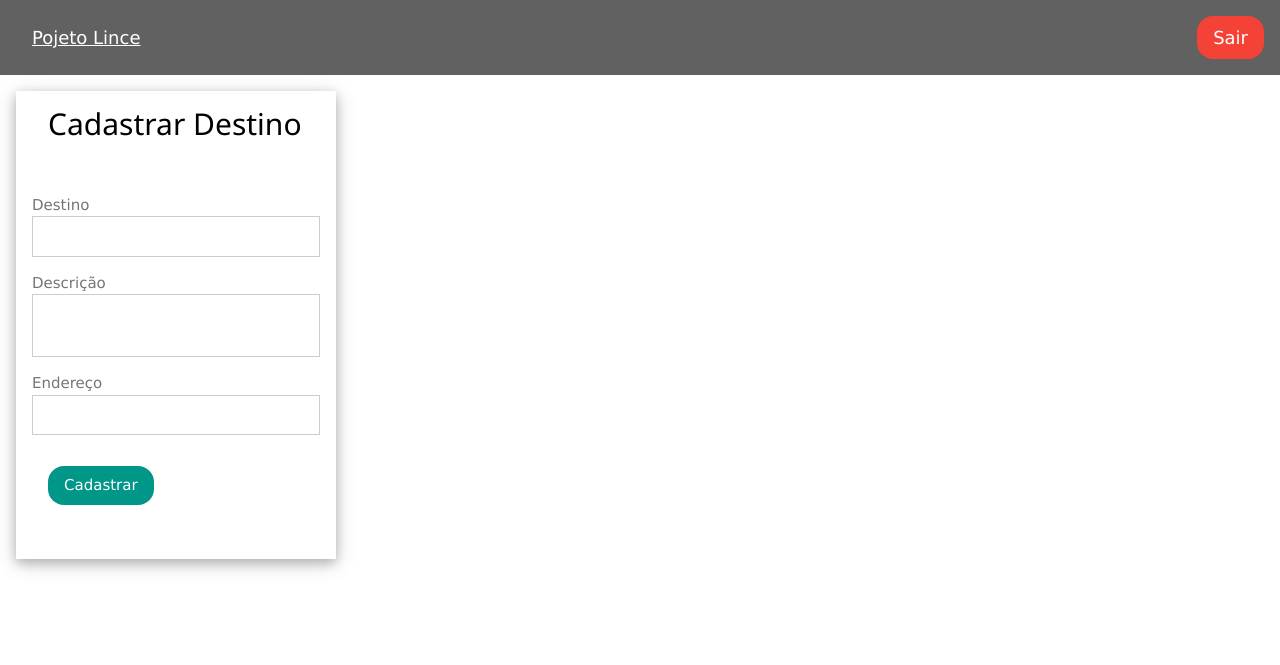
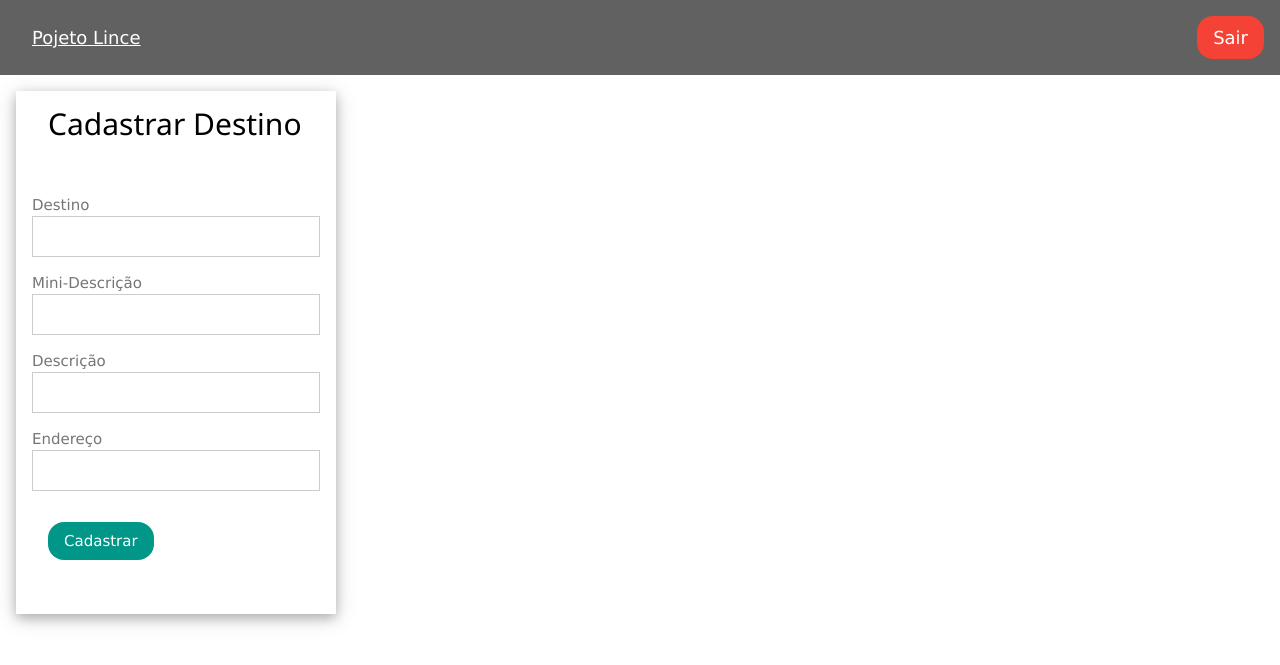
Before and after one commit to GuiInfo/destino_lince, a CodeIgniter app: page /ProjetoLince/index.php/controller_destinos/forminserir in a window 1280 px wide. Shown: the top 665 px of the page. Run offline with CodeIgniter, Linux system fonts and the light colour scheme.

Commit message:
acertos css e buttons

```diff
--- a/application/controllers/Controller_destinos.php
+++ b/application/controllers/Controller_destinos.php
@@ -23,6 +23,7 @@ class Controller_destinos extends CI_Controller {
     public function adddestino(){
 
             $dados['nome'] = $this->input->post('nome');
+            $dados['minidescricao'] = $this->input->post('minidescricao');
             $dados['descricao'] = $this->input->post('descricao');
             $dados['endereco'] = $this->input->post('endereco');
 
@@ -57,6 +58,7 @@ class Controller_destinos extends CI_Controller {
 
             $dados = new stdClass();
             $dados->nome = $this->input->post('nome');
+            $dados->minidescricao = $this->input->post('minidescricao');
             $dados->descricao = $this->input->post('descricao');
             $dados->endereco = $this->input->post('endereco');
 
--- a/application/views/Views_adddestino.php
+++ b/application/views/Views_adddestino.php
@@ -21,8 +21,12 @@
                     <input class="w3-input w3-border" type="text" name="nome" value="" required="">
                 </p>
                 <p>
+                    <label class="w3-text-grey">Mini-Descrição</label>
+                     <input class="w3-input w3-border" style="resize:none" type="text" name="minidescricao" value="">
+                </p>
+                <p>
                     <label class="w3-text-grey">Descrição</label>
-                     <textarea class="w3-input w3-border" style="resize:none" type="text" name="descricao" value=""></textarea>
+                     <input class="w3-input w3-border" style="resize:none" type="text" name="descricao" value="">
                 </p>
                 <p>
                     <label class="w3-text-grey">Endereço</label>
--- a/application/views/Views_adm.php
+++ b/application/views/Views_adm.php
@@ -19,13 +19,12 @@
         <?php foreach ($destinos as $destino) : ?>
             <br>
             <div class="w3-container">
-                <div class="w3-card-4" style="width:15%;">
-                    <header class="w3-container">
+                <div class="w3-card-4 w3-col-s4" style="width:15%;">
+                    <header class="w3-container w3-center">
                         <h4><?= $destino->nome ?></h4>
                         <a href="<?= base_url("index.php/Controller_destinos/formeditar/{$destino->id}") ?>" title="Editar Cadastro" class="w3-bar-item w3-margin w3-button w3-blue w3-round-xlarge">Editar</a>
                         <a href="<?= base_url("index.php/Controller_destinos/apagarDestino/{$destino->id}") ?>" title="Exlcuir" class="w3-bar-item w3-margin w3-button w3-red w3-round-xlarge">Excluir</a>
                     </header>
-
                 </div>
             </div>
 
--- a/application/views/Views_editardestinos.php
+++ b/application/views/Views_editardestinos.php
@@ -21,6 +21,10 @@
                 <p>
                     <label class="w3-text-grey">Destino</label>
                     <input class="w3-input w3-border" type="text" name="nome" value="<?php echo $destinos->nome ?>" required="">
+                </p>
+                <p>
+                    <label class="w3-text-grey">Mini - Descrição</label>
+                    <input class="w3-input w3-border" type="text" name="minidescricao" value="<?php echo $destinos->minidescricao ?>" required="">
                 </p>
                 <p>
                     <label class="w3-text-grey">Descrição</label>
```
Also changed, not shown: application/views/Views_destinos.php (+4 -5 lines).
